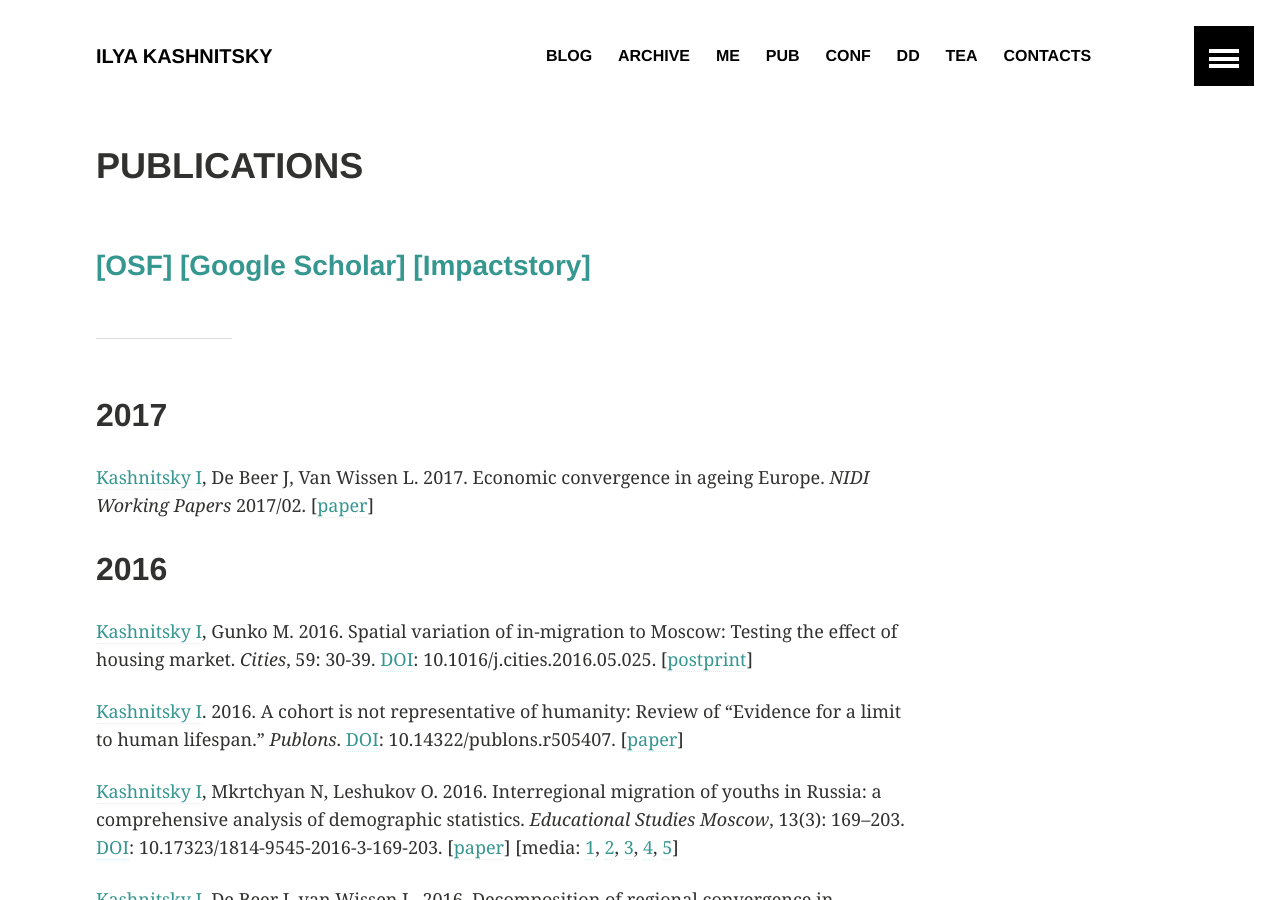
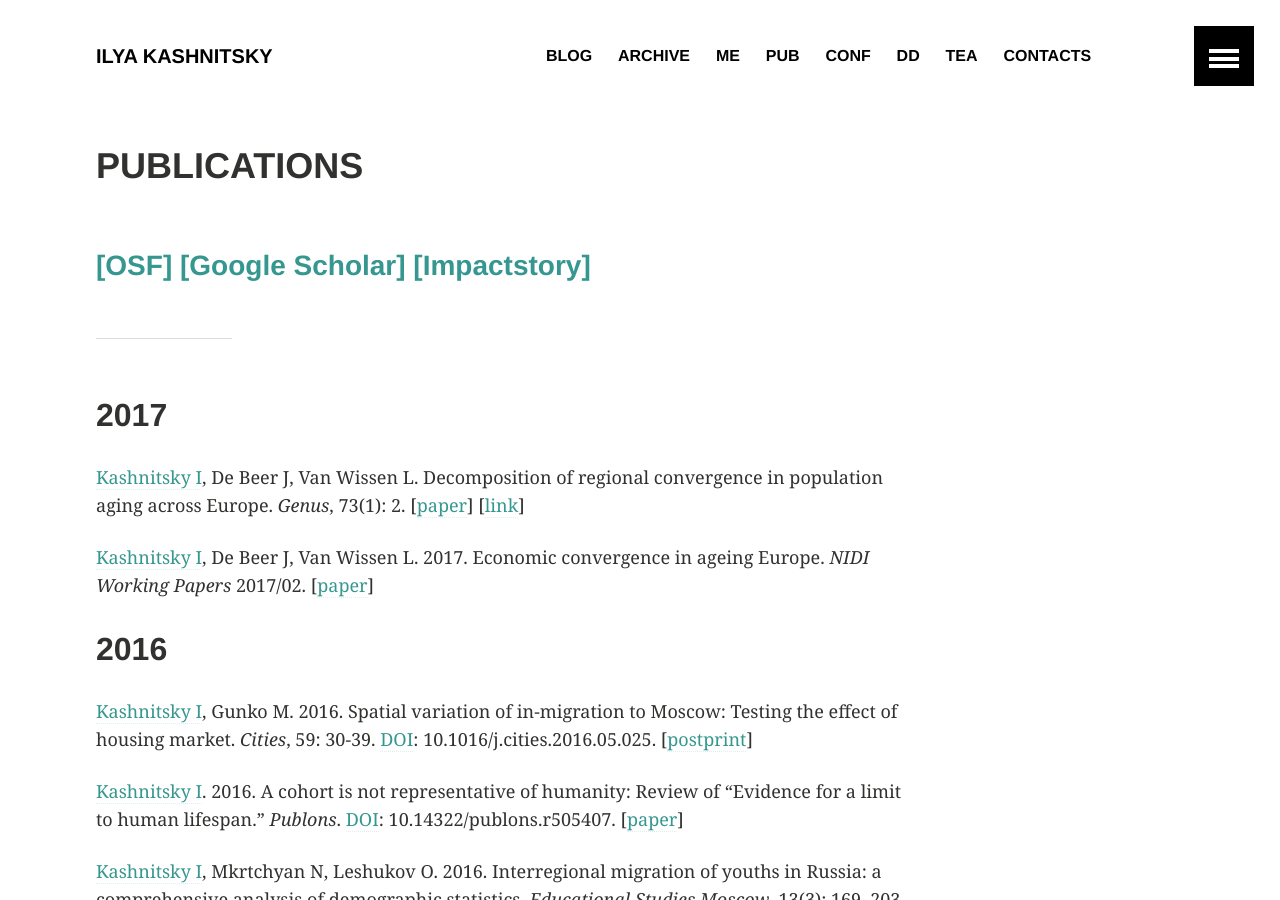
Before and after one commit to ikashnitsky/old-ikashnitsky-github-io, a Jekyll site: the page built from _pages/pubs.md, in a window 1280 px wide and 900 px high. Built offline with Jekyll 4.4.1, drawn with Linux system fonts in a browser that asks for light colours.

Commit message:
Genus paper

```diff
--- a/_pages/pubs.md
+++ b/_pages/pubs.md
@@ -12,6 +12,11 @@ image:
 ***
 
 ## 2017
+
+[Kashnitsky I](https://ikashnitsky.github.io/me), De Beer J, Van Wissen L. Decomposition of regional convergence in population aging across Europe. *Genus*, 73(1): 2.
+[[paper](/doc/pubs/1705-genus-ik.pdf)]
+[[link](https://doi.org/10.1186/s41118-017-0018-2)]
+
 
 [Kashnitsky I](https://ikashnitsky.github.io/me), De Beer J, Van Wissen L. 2017. Economic convergence in ageing Europe. *NIDI Working Papers* 2017/02.
 [[paper](/doc/pubs/1702-nidi-wp-ik.pdf)]
```
Also changed, not shown: 1 other file.
